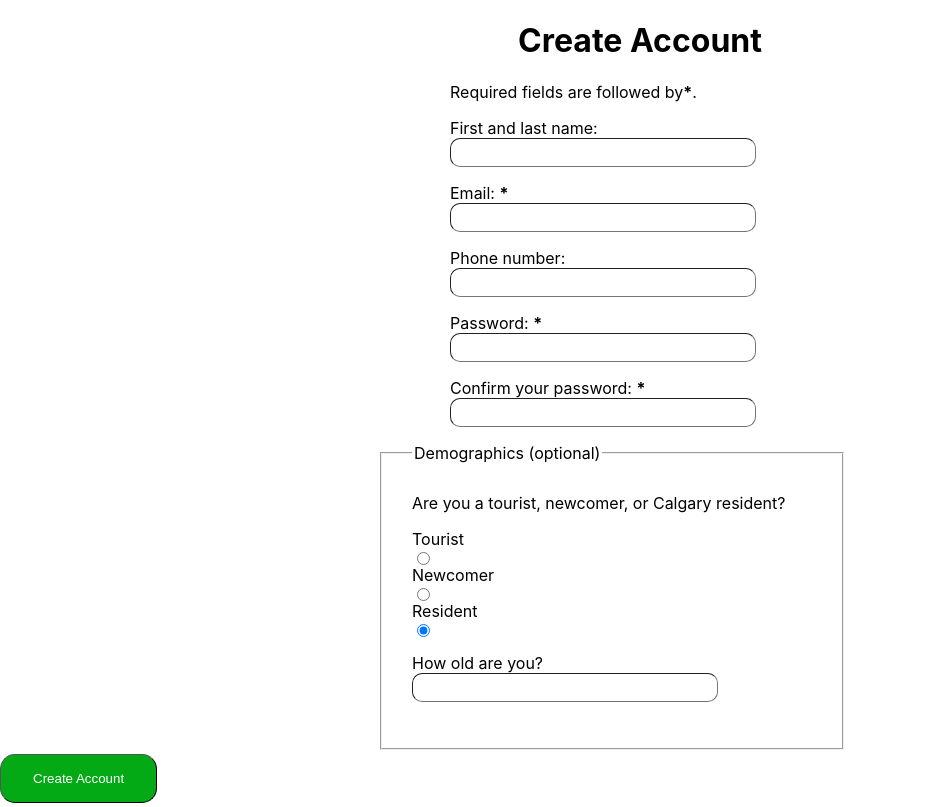
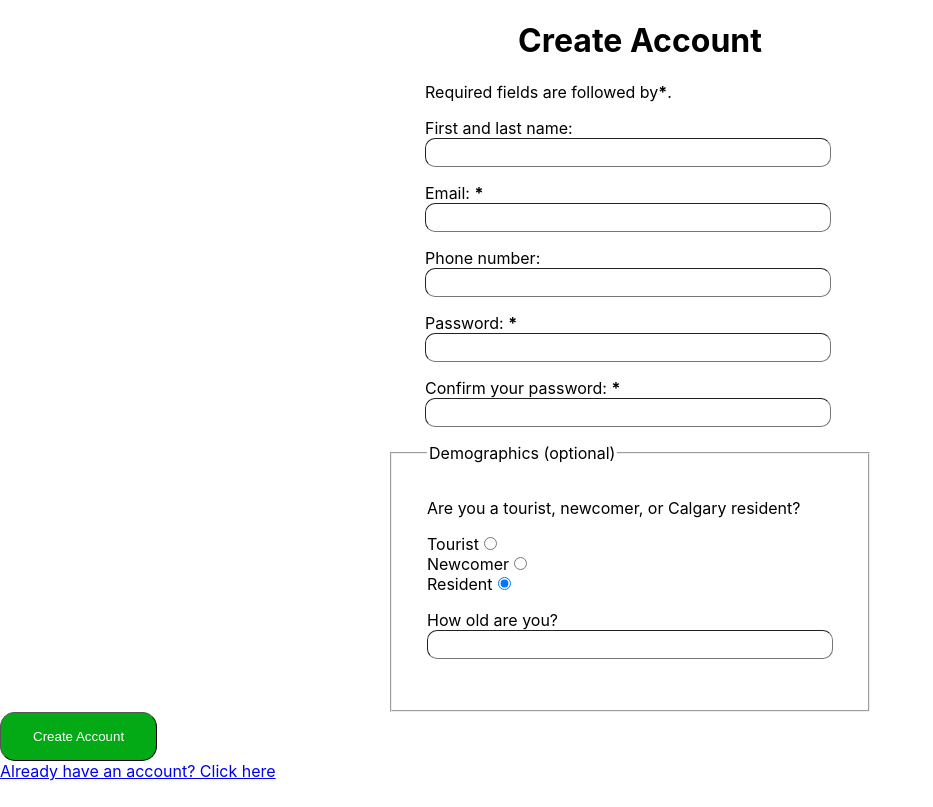
Before and after one commit to paulhuii/yychacks-2023, a React (Create React App) app: page /CreateAccount in a window 1280 px wide. Shown: the whole page, without its empty margins (0-933 px from the left). Built offline with nearby package versions, Linux system fonts and the light colour scheme.

Commit message:
Fixed some alignment issues

```diff
--- a/src/index.css
+++ b/src/index.css
@@ -16,8 +16,12 @@ h1 {
   text-align: center
 }
 
-input[type=email], input[type=text], input[type=tel], input[type=password], input[type=number] {
-  width: 300px;
+input[type=email],
+input[type=text],
+input[type=tel],
+input[type=password],
+input[type=number] {
+  width: 400px;
   height: 25px;
   background-color: '#fff';
   border-color: '#ccc';
@@ -29,27 +33,32 @@ input[type=email], input[type=text], input[type=tel], input[type=password], inpu
 
 button[type=submit] {
   background-color: #04aa15;
-  color: rgb(255, 255, 255) ;
+  color: rgb(255, 255, 255);
   padding: 16px 32px;
-  margin: 4px 2px;
   cursor: pointer;
   border-width: 1px;
   border-radius: 15px;
-  margin-left: auto;
+  /* margin: auto; */
 }
 
-form
-{
-  padding-left: 450px;
+form[name = createAccountForm] {
+  padding-left: 425px;
 }
 
-input, label {
-  display:block;
+form[name = loginForm] {
+  padding-left: 500px;
 }
 
-fieldset
+label[for="email"],
+label[for="username"],
+label[for="userphone"],
+label[for="pwd"]
 {
+  display: block;
+}
+
+fieldset {
   width: 400px;
-  padding: 30px;
-  margin-left: 380px;
+  padding: 35px;
+  margin-left: 390px;
 }
--- a/src/pages/CreateAccount.js
+++ b/src/pages/CreateAccount.js
@@ -5,7 +5,7 @@ const CreateAccount = () => {
         <div>
             <h1>Create Account</h1>
 
-            <form>
+            <form name = "createAccountForm">
                 <p>
                     Required fields are followed by
                     <strong><span aria-label="required">*</span></strong>.
@@ -79,6 +79,10 @@ const CreateAccount = () => {
                 <div>
                     <button type="submit">Create Account</button>
                 </div>
+
+                <div>
+                    <a href="url"> Already have an account? Click here </a>
+                </div>
         </div>
     )
 }
--- a/src/pages/Login.js
+++ b/src/pages/Login.js
@@ -3,7 +3,7 @@ const Login = () => {
         <div>
             <h1>Log in</h1>
 
-            <form>
+            <form name = "loginForm">
                 <p>
                     <label for="email">
                         <span>Email: </span>
@@ -19,11 +19,11 @@ const Login = () => {
                     </label>
                     <input type="password" id="pwd" name="password"/>
                 </p>
+            </form>
 
-                <div>
-                    <button type="submit">Create Account</button>
-                </div>
-            </form>
+            <div>
+                <button type="submit">Create Account</button>
+            </div>
         </div>
     )
 }
```
